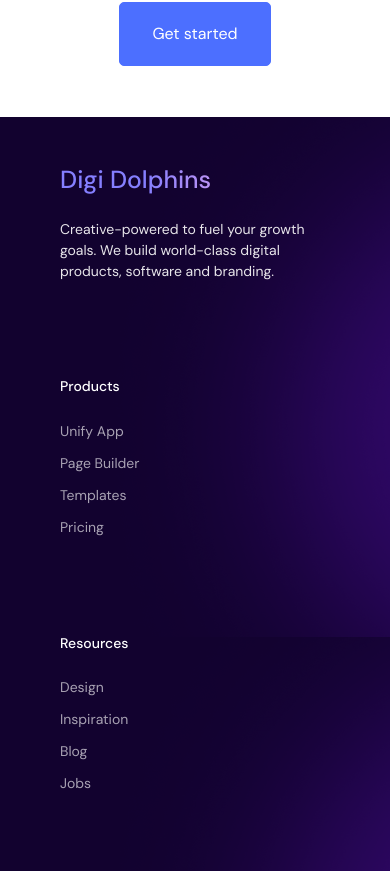
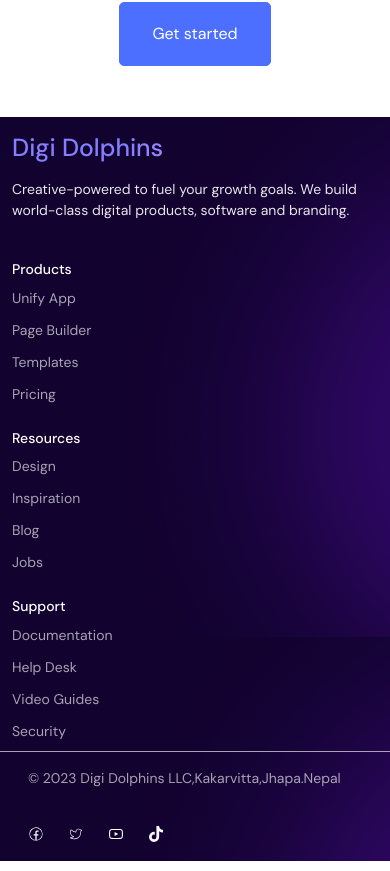
Before and after one commit to Binod69/digi-dolphins, a Next.js app: page / in a window 390 px wide. Shown: the part 9453-10324 px from the top of the page. Built offline with nearby package versions, Linux system fonts and the light colour scheme.

Commit message:
fixed responsive issue

```diff
--- a/app/Components/Footer/Footer.tsx
+++ b/app/Components/Footer/Footer.tsx
@@ -5,13 +5,17 @@ import Col from 'react-bootstrap/Col';
 import ListGroup from 'react-bootstrap/ListGroup';
 import styles from './footer.module.css';
 import Link from 'next/link';
+import { CiFacebook, CiTwitter } from 'react-icons/ci';
+import { AiOutlineYoutube } from 'react-icons/ai';
+import { FaTiktok } from 'react-icons/fa';
 const Footer = () => {
+  const date = new Date().getFullYear();
   return (
     <>
       <footer className={styles.con}>
         <Container>
           <Row>
-            <Col lg={6}>
+            <Col sm={12} md={6} lg={6}>
               <article className={styles.articleCon}>
                 <h2 className={styles.brand}>Digi Dolphins</h2>
                 <p className={styles.para}>
@@ -20,7 +24,7 @@ const Footer = () => {
                 </p>
               </article>
             </Col>
-            <Col lg={2}>
+            <Col sm={12} md={2} lg={2}>
               <article className={styles.articleCon}>
                 <h5 className={styles.productTitle}>Products</h5>
                 <ul className="m-0 p-0">
@@ -51,7 +55,7 @@ const Footer = () => {
                 </ul>
               </article>
             </Col>
-            <Col lg={2}>
+            <Col lg={2} md={2}>
               <article className={styles.articleCon}>
                 <h5 className={styles.productTitle}>Resources</h5>
                 <ul className="m-0 p-0">
@@ -82,7 +86,7 @@ const Footer = () => {
                 </ul>
               </article>
             </Col>
-            <Col lg={2}>
+            <Col sm={12} md={2} lg={2}>
               <article className={styles.articleCon}>
                 <h5 className={styles.productTitle}>Support</h5>
                 <ul className="m-0 p-0">
@@ -114,9 +118,32 @@ const Footer = () => {
               </article>
             </Col>
           </Row>
-          <Row className=''>
-            <Col lg={6}></Col>
-            <Col lg={6}></Col>
+          <Row className={styles.row}>
+            <Col sm={12} md={8} lg={10}>
+              <article className={styles.copyrightArticle}>
+                <p className={styles.copyTitle}>
+                  &copy; {date} Digi Dolphins LLC,Kakarvitta,Jhapa.Nepal
+                </p>
+              </article>
+            </Col>
+            <Col sm={12} md={4} lg={2}>
+              <figure
+                className={`${styles.figureCon} d-flex align-items-center gap-4`}
+              >
+                <Link href="/" className="text-light">
+                  <CiFacebook />
+                </Link>
+                <Link href="/" className="text-light">
+                  <CiTwitter />
+                </Link>
+                <Link href="/" className="text-light">
+                  <AiOutlineYoutube />
+                </Link>
+                <Link href="/" className="text-light">
+                  <FaTiktok />
+                </Link>
+              </figure>
+            </Col>
           </Row>
         </Container>
       </footer>
--- a/app/Components/Footer/footer.module.css
+++ b/app/Components/Footer/footer.module.css
@@ -40,3 +40,30 @@
 .link:hover {
   color: #cbcacf;
 }
+
+.row {
+  border-top: 1px solid #e7e5eab3;
+}
+
+.copyrightArticle,
+.figureCon {
+  margin: 1rem;
+}
+
+.copyTitle {
+  color: #e7e5eab3;
+  font-size: 0.875rem;
+}
+
+@media screen and (min-width: 0px) and (max-width: 576px) {
+  .articleCon {
+    margin: 0;
+    padding-top: 1rem;
+  }
+  .para {
+    margin-top: 1rem;
+  }
+  .productTitle {
+    margin: 0;
+  }
+}
```
